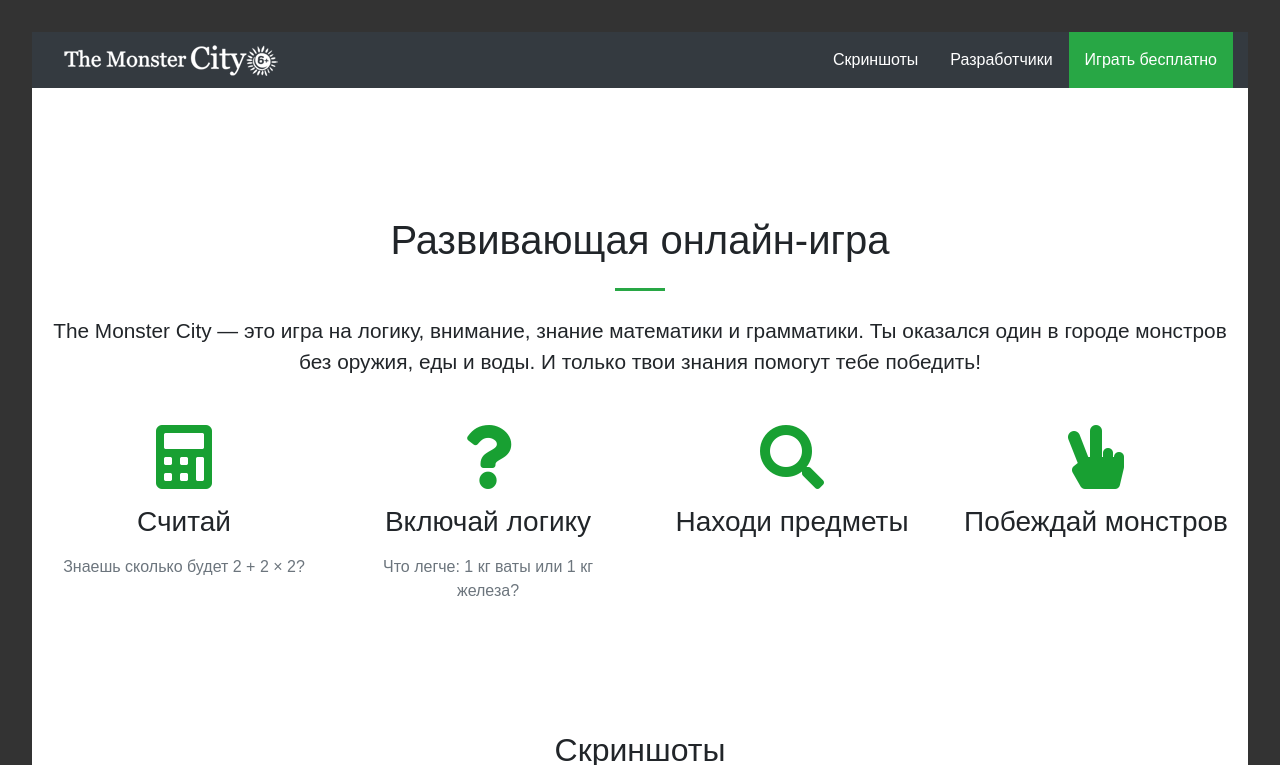
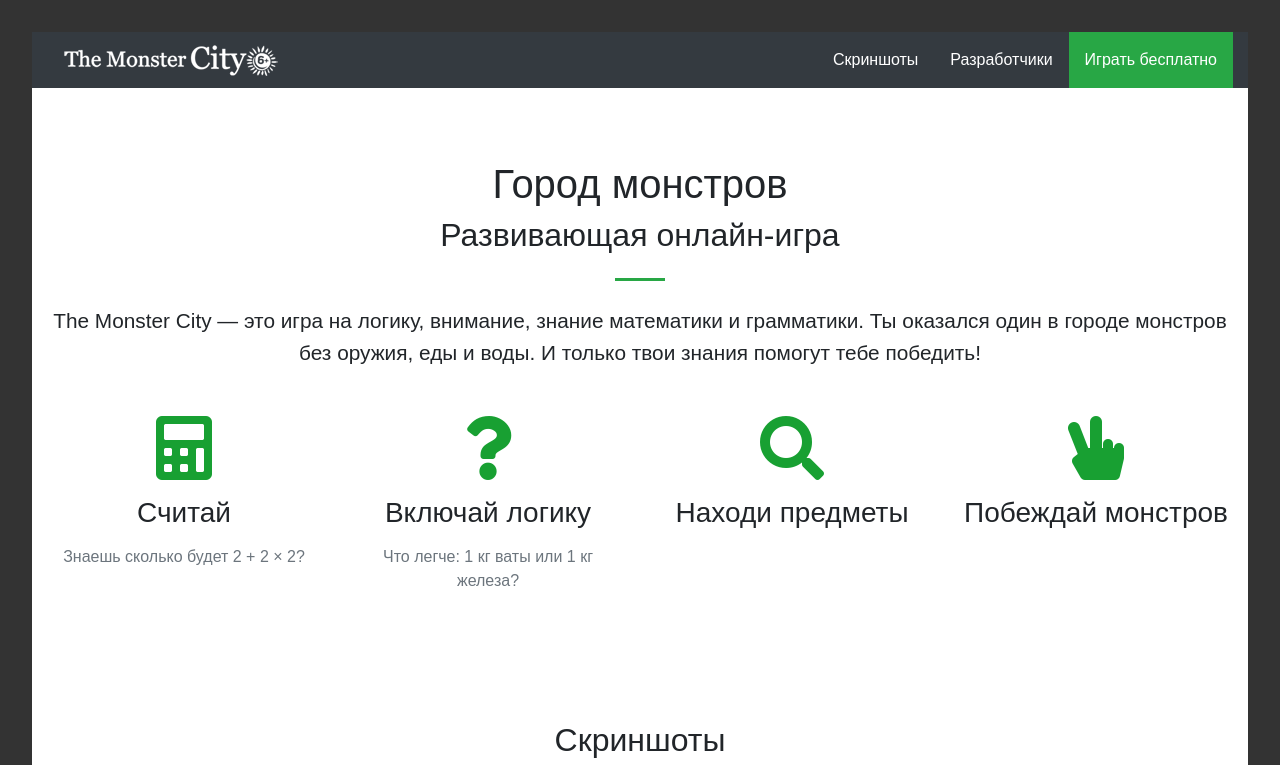
Before and after one commit to siarohin/monsters, a plain HTML site: page index.html in a window 1280 px wide. Shown: the top 765 px of the page. Drawn offline with Linux system fonts and the light colour scheme; a web font is replaced by a local one.

Commit message:
fix: indent padding h1 Landing page

```diff
--- a/css/style.css
+++ b/css/style.css
@@ -5,6 +5,16 @@ button,
 button:active,
 button:focus {
     outline: none;
+}
+
+/* reset h1 */
+.content__h1 {
+  margin-top: 4.5rem;
+}
+
+/* reset #about */
+.no-default-padding {
+  padding-top: 0;
 }
 
 /* wrapper */
--- a/index.html
+++ b/index.html
@@ -40,12 +40,14 @@
         </div>
       </nav>
 
-      <section id="about">
+        <main class="content">
+          <h1 class="text-center content__h1">Город монстров</h1>
+          <section class="no-default-padding" id="about">
               <div class="container">
                 <div class="row">
                   <div class="col-lg-12 text-center">
                     <article class="section-about__article">
-                  <h1 class="section-heading">Развивающая онлайн-игра</h1>
+                      <h2 class="section-heading">Развивающая онлайн-игра</h2>
                       <hr class="my-4">
                       The Monster City — это игра на логику, внимание, знание математики и грамматики. Ты оказался один в городе монстров без оружия, еды и воды. И только твои знания помогут тебе победить!
                     </article>
@@ -188,7 +190,9 @@
                 <a class="btn btn-success btn-lg" href="https://siarohin.github.io/monsters/game/index.html">Играть бесплатно</a>
               </div>
             </section>
+          </main>
 
+          <footer class="footer">
               <section id="developer">
                   <div class="container">
                     <div class="row">
@@ -216,6 +220,8 @@
                     </div>
                   </div>
                 </section>
+          </footer>
+
 
     <!-- Bootstrap core JavaScript -->
     <script src="vendor/jquery/jquery.min.js"></script>
```
Lines whose indentation alone changed are shown as unchanged.
